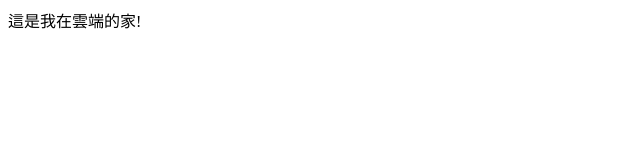
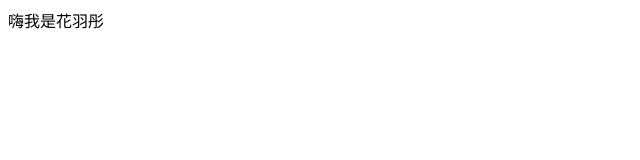
Before and after one commit to ying35/ying35.github.io, a plain HTML site: page index.html in a window 1280 px wide. Shown: the full height of the page, 0-640 px from the left. Drawn offline with Linux system fonts and the light colour scheme.

Commit message:
Update index.html

```diff
--- a/index.html
+++ b/index.html
@@ -3,6 +3,7 @@
 
   </head>
   <body>
-    <hi> 這是我在雲端的家!</hi>
+   <hl>嗨我是花羽彤 </hl>
+    <img src="6610.jpg>
   </body>
 </html>
```
